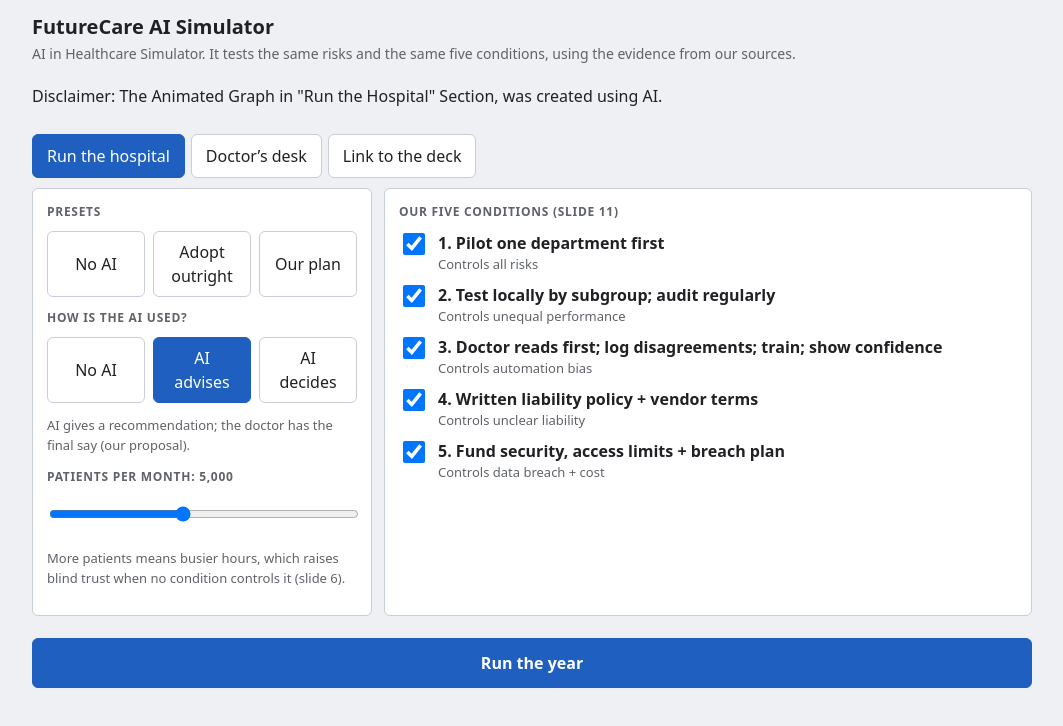
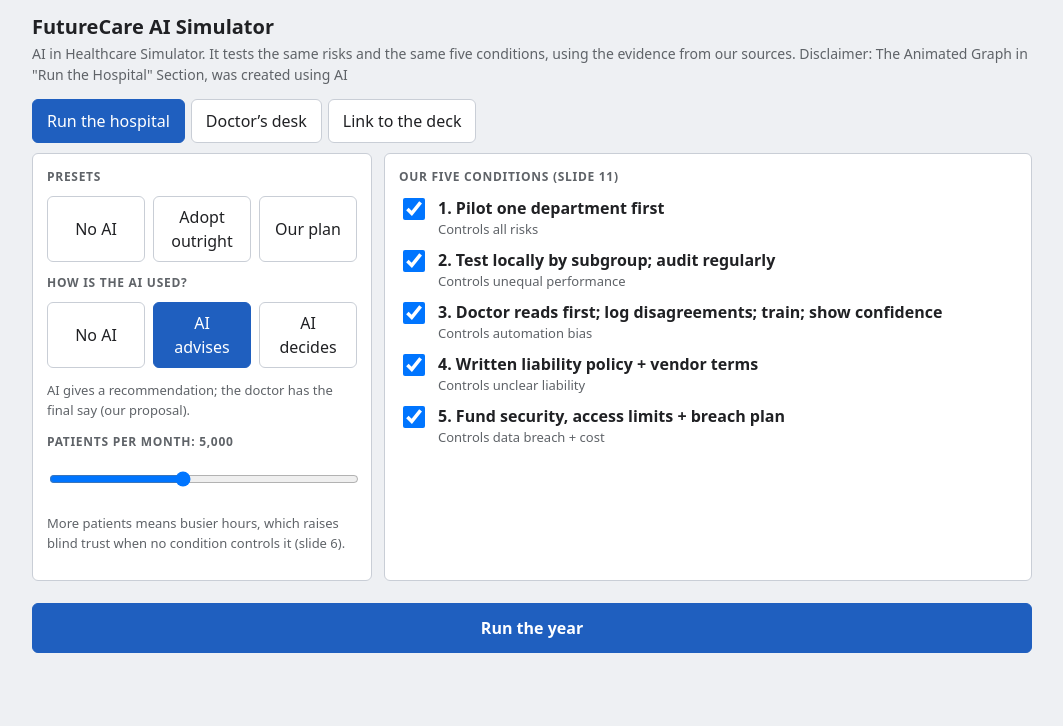
Before and after one commit to jet2nowhere/healthcareai-project.github.io, a plain HTML site: page index.html in a window 1280 px wide. Shown: the whole page, without its empty margins (108-1171 px from the left). Drawn offline with Linux system fonts and the light colour scheme.

Commit message:
Update introductory text in index.html
Consolidate introductory text into a single paragraph.

```diff
--- a/index.html
+++ b/index.html
@@ -94,8 +94,7 @@ html{overflow-x:clip}
 </head><body>
 <div class="wrap">
 <header><h1>FutureCare AI Simulator</h1>
-<p>AI in Healthcare Simulator. It tests the same risks and the same five conditions, using the evidence from our sources.</p></header>
-<p>Disclaimer: The Animated Graph in "Run the Hospital" Section, was created using AI.</p></header>
+<p>AI in Healthcare Simulator. It tests the same risks and the same five conditions, using the evidence from our sources. Disclaimer: The Animated Graph in "Run the Hospital" Section, was created using AI</p></header>
 <nav class="tabs" id="tabs" aria-label="Pages"><button data-t="dir" aria-pressed="true">Run the hospital</button><button data-t="doc" aria-pressed="false">Doctor’s desk</button><button data-t="deck" aria-pressed="false">Link to the deck</button></nav>
 <main>
 <section id="sec-dir">
```
